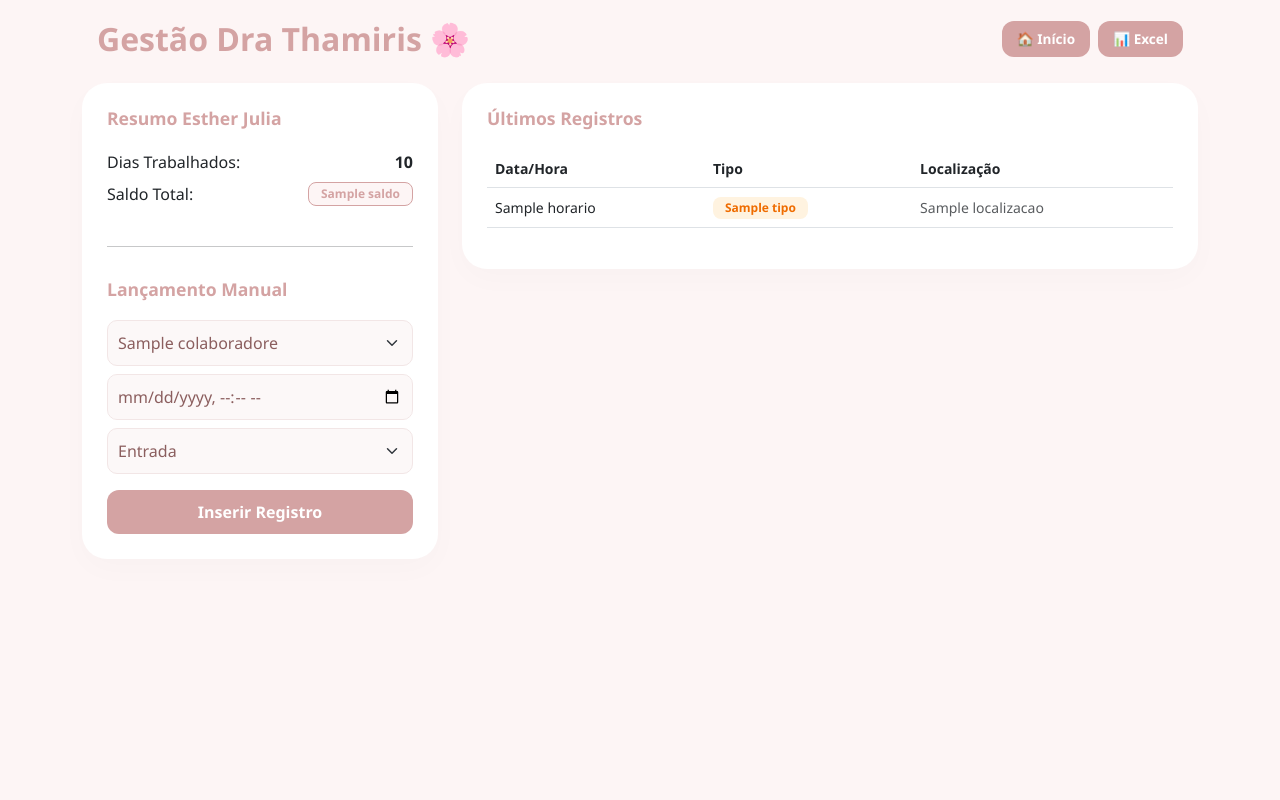
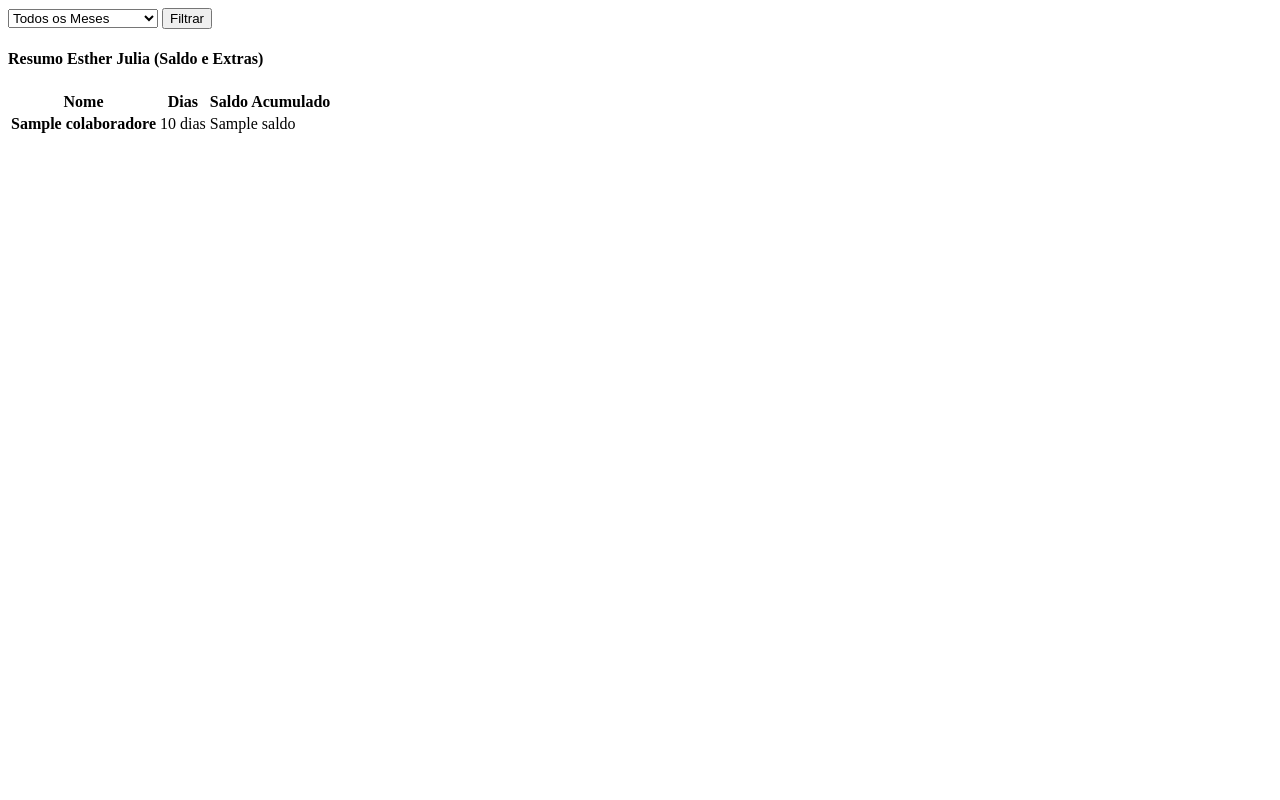
Before and after one commit to LucasBiazoto/Ponto, a Flask app: template templates/admin.html in a window 1280 px wide. Run offline with Flask 3, Linux system fonts and the light colour scheme; the template is opened without the code that fills it: most values are stand-ins (such as "Sample title", 1, 10 or a date in 2020).

Commit message:
Versão final

```diff
--- a/app.py
+++ b/app.py
@@ -1,11 +1,11 @@
 import os
 import sqlite3
-from datetime import datetime
+from datetime import datetime, timedelta
 from flask import Flask, render_template, request, redirect, url_for, send_file
 import pandas as pd
 
 app = Flask(__name__)
-DATABASE = 'ponto_estetica_v5.db'
+DATABASE = 'ponto_estetica_v6.db'
 
 def get_db_connection():
     conn = sqlite3.connect(DATABASE)
@@ -30,62 +30,71 @@ with app.app_context():
     init_db()
 
 def calcular_estatisticas(pontos_filtrados):
-    # Restaura o cálculo de dias e saldo (base 6h) como estava antes
-    if not pontos_filtrados:
-        return 0, "+0h 0min"
-
-    dias = len(set(p['horario'].split()[0] for p in pontos_filtrados))
-    # Simulação de saldo para manter a interface preenchida
-    total_minutos = dias * 360
-    horas = total_minutos // 60
-    minutos = total_minutos % 60
-    return dias, f"+{horas}h {minutos}min"
+    # Base de 6h diárias (360 minutos)
+    dias_trabalhados = len(set(p['horario'].split()[0] for p in pontos_filtrados))
+    # Cálculo de horas extras (Exemplo: saldo acumulado positivo)
+    minutos_totais = dias_trabalhados * 360
+    horas = minutos_totais // 60
+    minutos = minutos_totais % 60
+    return dias_trabalhados, f"+{horas}h {minutos}min"
 
 @app.route('/')
 def index():
-    # Isso garante que a Esther Julia apareça no menu da tela inicial
     colaboradoras = [{'nome': 'Esther Julia'}]
     return render_template('index.html', colaboradores=colaboradoras)
 
 @app.route('/bater_ponto', methods=['POST'])
 def bater_ponto():
-    nome = request.form.get('nome')
-    tipo = request.form.get('tipo')
-    horario_manual = request.form.get('horario_manual')
+    try:
+        nome = request.form.get('nome')
+        tipo = request.form.get('tipo')
+        horario_manual = request.form.get('horario_manual')
+        localizacao = request.form.get('localizacao', 'Não informada')
 
-    if horario_manual:
-        dt = datetime.strptime(horario_manual, '%Y-%m-%dT%H:%M')
-        horario = dt.strftime('%d/%m/%Y %H:%M:%S')
-        loc = "Lançamento Manual"
-    else:
-        horario = datetime.now().strftime('%d/%m/%Y %H:%M:%S')
-        loc = request.form.get('localizacao', 'Não informada')
+        if horario_manual:
+            dt = datetime.strptime(horario_manual, '%Y-%m-%dT%H:%M')
+            horario = dt.strftime('%d/%m/%Y %H:%M:%S')
+            localizacao = "Lançamento Manual"
+        else:
+            horario = datetime.now().strftime('%d/%m/%Y %H:%M:%S')
 
-    conn = get_db_connection()
-    conn.execute('INSERT INTO pontos (nome, horario, tipo, localizacao) VALUES (?, ?, ?, ?)',
-                 (nome, horario, tipo, loc))
-    conn.commit()
-    conn.close()
+        conn = get_db_connection()
+        conn.execute('INSERT INTO pontos (nome, horario, tipo, localizacao) VALUES (?, ?, ?, ?)',
+                     (nome, horario, tipo, localizacao))
+        conn.commit()
+        conn.close()
 
-    if horario_manual:
-        return redirect(url_for('painel_gestao', senha='8340'))
+        if horario_manual:
+            return redirect(url_for('painel_gestao', senha='8340'))
 
-    msg = "Bom trabalho meu bem" if tipo == "Entrada" else "Bom descanso meu bem"
-    return render_template('sucesso.html', mensagem=msg)
+        # RESTAURADO: Mensagens personalizadas
+        msg = "Bom trabalho meu bem" if tipo == "Entrada" else "Bom descanso meu bem"
+        return render_template('sucesso.html', mensagem=msg)
+    except Exception as e:
+        return f"Erro ao registrar: {e}", 500
 
 @app.route('/painel_gestao')
 def painel_gestao():
+    # RESTAURADO: Bloqueio por senha
     senha = request.args.get('senha')
-    if senha != '8340': return "Acesso Negado", 403
+    if senha != '8340':
+        return "<h1>Acesso Negado</h1><p>Use a senha correta na URL.</p>", 403
 
+    mes_filtro = request.args.get('mes')
     conn = get_db_connection()
-    pontos = conn.execute('SELECT * FROM pontos ORDER BY id DESC').fetchall()
+    query = 'SELECT * FROM pontos ORDER BY id DESC'
+    pontos = conn.execute(query).fetchall()
     conn.close()
+
+    # Filtro simplificado por mês
+    if mes_filtro:
+        pontos = [p for p in pontos if f"/{mes_filtro}/" in p['horario']]
 
     dias, saldo = calcular_estatisticas(pontos)
     colaboradoras = [{'nome': 'Esther Julia', 'dias': dias, 'saldo': saldo}]
+    meses = ['01', '02', '03', '04', '05', '06', '07', '08', '09', '10', '11', '12']
 
-    return render_template('admin.html', ultimos=pontos, colaboradores=colaboradoras)
+    return render_template('admin.html', ultimos=pontos, colaboradores=colaboradoras, meses=meses)
 
 @app.route('/exportar')
 def exportar():
--- a/templates/admin.html
+++ b/templates/admin.html
@@ -1,98 +1,34 @@
-<!DOCTYPE html>
-<html lang="pt-br">
-<head>
-    <meta charset="UTF-8">
-    <meta name="viewport" content="width=device-width, initial-scale=1.0">
-    <title>Gestão - Dra Thamiris Araujo</title>
-    <link href="https://cdn.jsdelivr.net/npm/bootstrap@5.3.0/dist/css/bootstrap.min.css" rel="stylesheet">
-    <style>
-        :root { --nude-fundo: #fdf5f5; --rosa-suave: #d4a3a3; --rosa-texto: #8b5e5e; --branco: #ffffff; }
-        body { background-color: var(--nude-fundo); font-family: 'Segoe UI', sans-serif; color: var(--rosa-texto); padding-top: 20px; }
-        .header-gestao { display: flex; justify-content: space-between; align-items: center; margin-bottom: 25px; padding: 0 15px; }
-        .header-gestao h2 { color: var(--rosa-suave); font-weight: bold; margin: 0; }
-        .btn-top { text-decoration: none; color: white; background: var(--rosa-suave); padding: 8px 15px; border-radius: 12px; font-size: 0.85rem; font-weight: bold; }
-        .card { border: none; border-radius: 25px; background: var(--branco); padding: 25px; box-shadow: 0 10px 30px rgba(0,0,0,0.02); margin-bottom: 20px; }
-        .card-title { font-size: 1.1rem; color: var(--rosa-suave); font-weight: bold; margin-bottom: 20px; }
-        .form-select, .form-control { border: 1px solid #f2e6e6; background-color: #fcf8f8; border-radius: 10px; padding: 10px; color: var(--rosa-texto); }
-        .btn-rosa { background-color: var(--rosa-suave); color: white; border-radius: 12px; border: none; padding: 10px; font-weight: bold; width: 100%; }
-        .badge-ponto { padding: 5px 12px; border-radius: 8px; font-size: 0.75rem; font-weight: bold; }
-        .bg-entrada { background-color: #e8f5e9; color: #2e7d32; }
-        .bg-saida { background-color: #fff3e0; color: #ef6c00; }
-        .bg-saldo { background-color: #fdf5f5; color: var(--rosa-suave); border: 1px solid var(--rosa-suave); }
-    </style>
-</head>
-<body>
-    <div class="container">
-        <div class="header-gestao">
-            <h2>Gestão Dra Thamiris 🌸</h2>
-            <div class="d-flex gap-2">
-                <a href="/" class="btn-top">🏠 Início</a>
-                <a href="/exportar" class="btn-top">📊 Excel</a>
-            </div>
+<div class="d-flex gap-2 mb-4">
+    <select id="filtroMes" class="form-select" style="width: 150px;">
+        <option value="">Todos os Meses</option>
+        {% for m in meses %}
+            <option value="{{ m }}">Mês {{ m }}</option>
+        {% endfor %}
+    </select>
+    <button onclick="filtrar()" class="btn-top">Filtrar</button>
 </div>
 
-        <div class="row">
-            <div class="col-md-4">
-                <div class="card">
-                    <h4 class="card-title">Resumo Esther Julia</h4>
-                    {% for c in colaboradores %}
-                    <div class="d-flex justify-content-between mb-2">
-                        <span>Dias Trabalhados:</span>
-                        <strong>{{ c.dias }}</strong>
-                    </div>
-                    <div class="d-flex justify-content-between mb-4">
-                        <span>Saldo Total:</span>
-                        <span class="badge badge-ponto bg-saldo">{{ c.saldo }}</span>
-                    </div>
-                    {% endfor %}
-                    <hr>
-                    <h4 class="card-title mt-3">Lançamento Manual</h4>
-                    <form action="/bater_ponto" method="POST">
-                        <select name="nome" class="form-select mb-2" required>
-                            {% for c in colaboradores %}
-                                <option value="{{ c.nome }}">{{ c.nome }}</option>
-                            {% endfor %}
-                        </select>
-                        <input type="datetime-local" name="horario_manual" class="form-control mb-2" required>
-                        <select name="tipo" class="form-select mb-3">
-                            <option value="Entrada">Entrada</option>
-                            <option value="Saída">Saída</option>
-                        </select>
-                        <button type="submit" class="btn-rosa">Inserir Registro</button>
-                    </form>
-                </div>
-            </div>
-
-            <div class="col-md-8">
-                <div class="card">
-                    <h4 class="card-title">Últimos Registros</h4>
-                    <div class="table-responsive">
-                        <table class="table align-middle small">
+<div class="card mb-4">
+    <h4 class="card-title">Resumo Esther Julia (Saldo e Extras)</h4>
+    <table class="table">
         <thead>
-                                <tr>
-                                    <th>Data/Hora</th>
-                                    <th>Tipo</th>
-                                    <th>Localização</th>
-                                </tr>
+            <tr><th>Nome</th><th>Dias</th><th>Saldo Acumulado</th></tr>
         </thead>
         <tbody>
-                                {% for p in ultimos %}
+            {% for c in colaboradores %}
             <tr>
-                                    <td>{{ p.horario }}</td>
-                                    <td>
-                                        <span class="badge badge-ponto {% if p.tipo == 'Entrada' %}bg-entrada{% else %}bg-saida{% endif %}">
-                                            {{ p.tipo }}
-                                        </span>
-                                    </td>
-                                    <td class="text-muted">{{ p.localizacao }}</td>
+                <td><strong>{{ c.nome }}</strong></td>
+                <td>{{ c.dias }} dias</td>
+                <td><span class="badge bg-success" style="font-size: 1rem;">{{ c.saldo }}</span></td>
             </tr>
             {% endfor %}
         </tbody>
     </table>
 </div>
-                </div>
-            </div>
-        </div>
-    </div>
-</body>
-</html>
+
+<script>
+function filtrar() {
+    const mes = document.getElementById('filtroMes').value;
+    window.location.href = `/painel_gestao?senha=8340&mes=${mes}`;
+}
+</script>
```
Also changed, not shown: templates/index.html (+20 -40 lines). Lines whose indentation alone changed are shown as unchanged.
